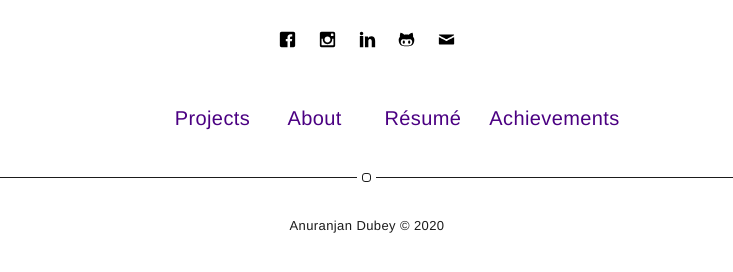
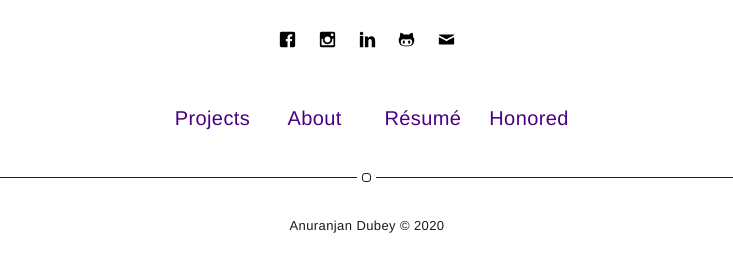
Before and after one commit to anuranjandubey/anuranjandubey.github.io, a Jekyll site: the page built from index.html, in a window 1280 px wide. Shown: the part 409-681 px from the top of the page, without its empty margins (273-1006 px from the left). Built offline with Jekyll 4.4.1, drawn with Linux system fonts in a browser that asks for light colours.

Commit message:
Update nav.html

```diff
--- a/_includes/nav.html
+++ b/_includes/nav.html
@@ -44,9 +44,9 @@
         {% endif %}
 
         {% if site.about == true %}
-            {% if page.title != "Achievements" %}
+            {% if page.title != "Honored" %}
             <li class="item">
-                <a class="link" href="{{ site.url }}/Achievements">Achievements</a>
+                <a class="link" href="{{ site.url }}/Honored">Honored</a>
             </li>
             {% endif %}
         {% endif %}
```
